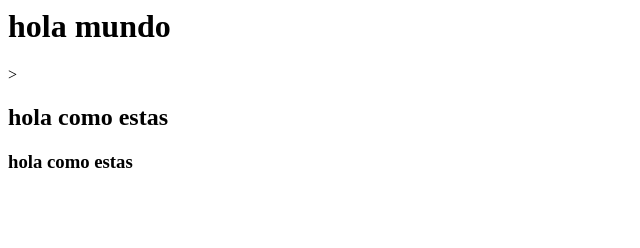
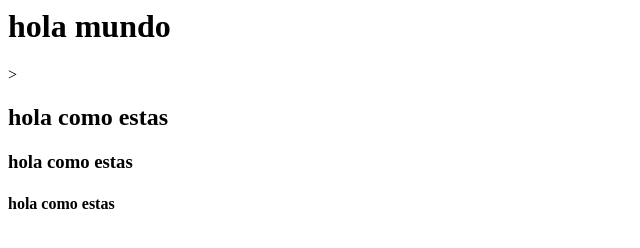
Before and after one commit to lawliet927/mi-sitio1, a plain HTML site: page index.html in a window 1280 px wide. Shown: the whole page, without its empty margins (0-640 px from the left). Drawn offline with Linux system fonts and the light colour scheme.

Commit message:
nueva modificcion

```diff
--- a/index.html
+++ b/index.html
@@ -2,4 +2,5 @@
     <h1>hola mundo </h1>>
     <h2>    hola como estas </h2>
     <h3>    hola como estas </h3>
+    <h4>    hola como estas </h4>
 </body>
```
